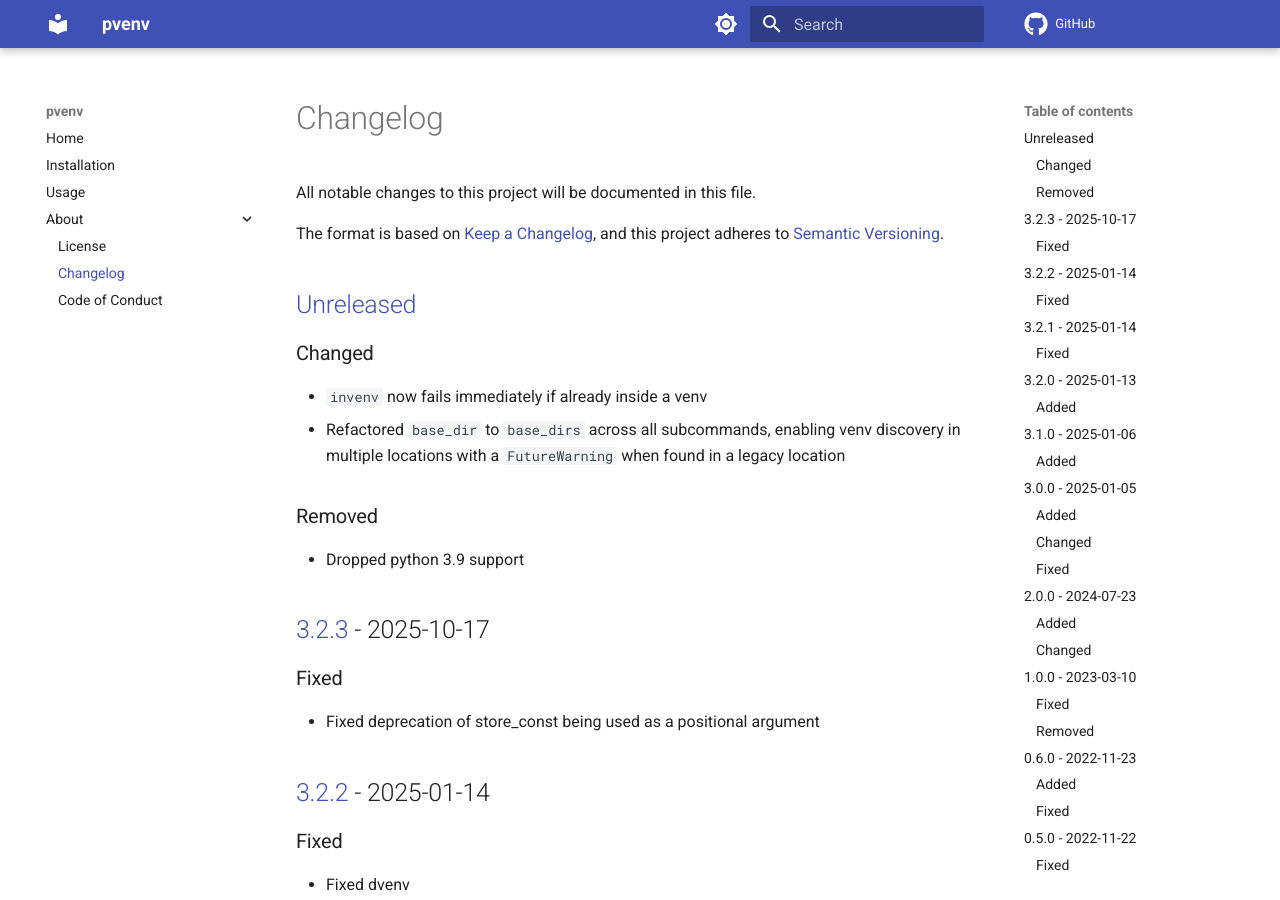
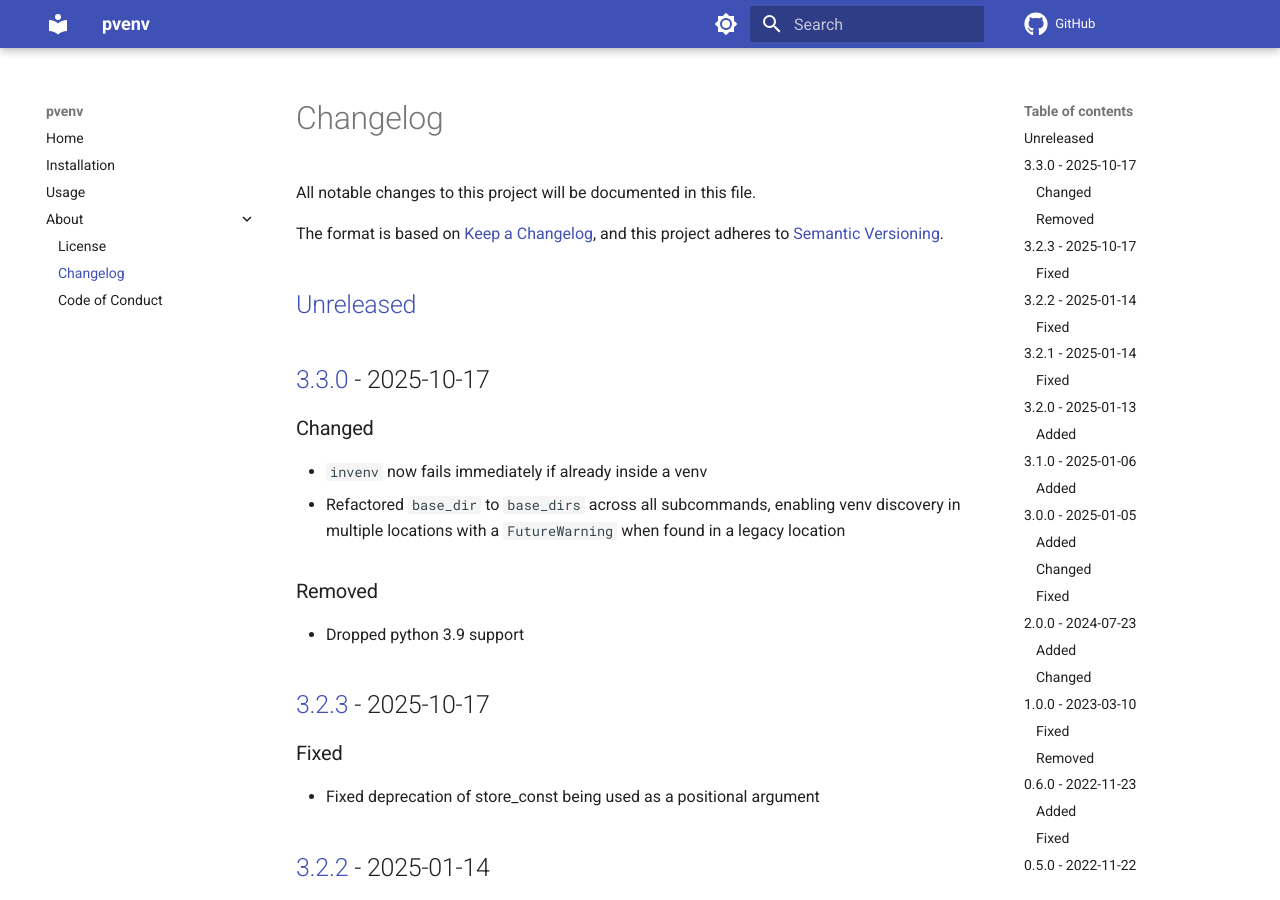
Before and after one commit to spapanik/pvenv, an MkDocs documentation site: the page built from docs/CHANGELOG.md, in a window 1280 px wide and 900 px high. Built offline with MkDocs 1.6.1 and Material for MkDocs 9.7.7, drawn with Linux system fonts in a browser that asks for light colours; comment, search, counter and statistics services are not loaded.

Commit message:
🚀 Bump version

```diff
--- a/docs/CHANGELOG.md
+++ b/docs/CHANGELOG.md
@@ -5,6 +5,8 @@ All notable changes to this project will be documented in this file.
 The format is based on [Keep a Changelog], and this project adheres to [Semantic Versioning].
 
 ## [Unreleased]
+
+## [3.3.0] - 2025-10-17
 
 ### Changed
 
@@ -138,7 +140,8 @@ The format is based on [Keep a Changelog], and this project adheres to [Semantic
 
 [Keep a Changelog]: https://keepachangelog.com/en/1.1.0/
 [Semantic Versioning]: https://semver.org/spec/v2.0.0.html
-[Unreleased]: https://github.com/spapanik/pvenv/compare/v3.2.3...main
+[Unreleased]: https://github.com/spapanik/pvenv/compare/v3.3.0...main
+[3.3.0]: https://github.com/spapanik/pvenv/compare/v3.2.3...v3.3.0
 [3.2.3]: https://github.com/spapanik/pvenv/compare/v3.2.2...v3.2.3
 [3.2.2]: https://github.com/spapanik/pvenv/compare/v3.2.1...v3.2.2
 [3.2.1]: https://github.com/spapanik/pvenv/compare/v3.2.0...v3.2.1
--- a/pyproject.toml
+++ b/pyproject.toml
@@ -6,7 +6,7 @@ build-backend = "uv_build"
 
 [project]
 name = "pvenv"
-version = "3.2.3"
+version = "3.3.0"
 
 authors = [
     { name = "Stephanos Kuma", email = "stephanos@kuma.ai" },
```
